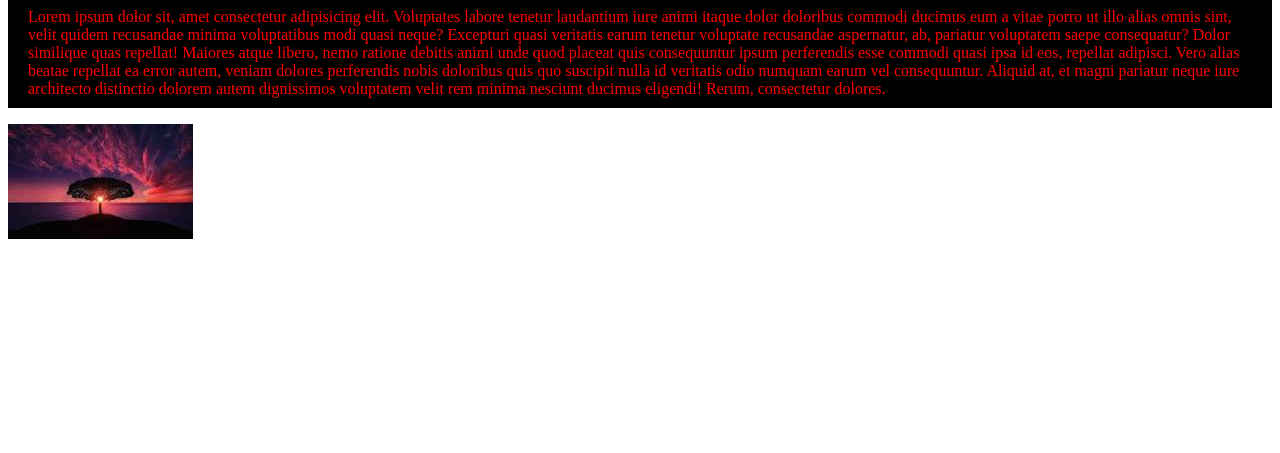
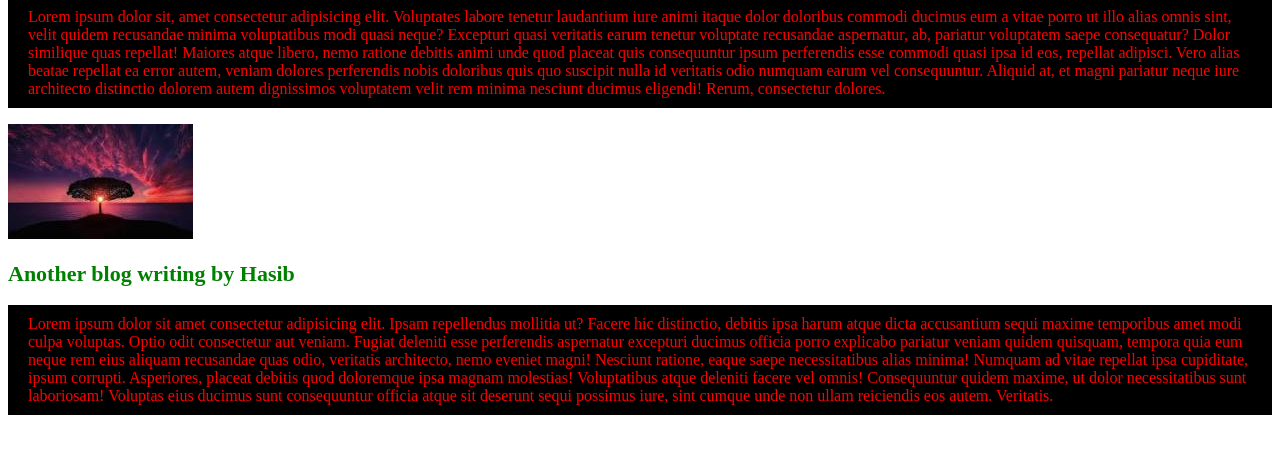
Before and after one commit to hasiburrahman00/my-first-repo, a plain HTML site: page index.html in a window 1280 px wide. Shown: the part 65-518 px from the top of the page. Drawn offline with Linux system fonts and the light colour scheme.

Commit message:
another blog added

```diff
--- a/index.html
+++ b/index.html
@@ -16,6 +16,10 @@
         <img src="img/img.png" alt="Natural images ">
 
     </div>
+    <div class="section_2">
+        <h2>Another blog writing by Hasib </h2>
+        <p>Lorem ipsum dolor sit amet consectetur adipisicing elit. Ipsam repellendus mollitia ut? Facere hic distinctio, debitis ipsa harum atque dicta accusantium sequi maxime temporibus amet modi culpa voluptas. Optio odit consectetur aut veniam. Fugiat deleniti esse perferendis aspernatur excepturi ducimus officia porro explicabo pariatur veniam quidem quisquam, tempora quia eum neque rem eius aliquam recusandae quas odio, veritatis architecto, nemo eveniet magni! Nesciunt ratione, eaque saepe necessitatibus alias minima! Numquam ad vitae repellat ipsa cupiditate, ipsum corrupti. Asperiores, placeat debitis quod doloremque ipsa magnam molestias! Voluptatibus atque deleniti facere vel omnis! Consequuntur quidem maxime, ut dolor necessitatibus sunt laboriosam! Voluptas eius ducimus sunt consequuntur officia atque sit deserunt sequi possimus iure, sint cumque unde non ullam reiciendis eos autem. Veritatis.</p>
+    </div>
 
 </body>
 </html>
```
